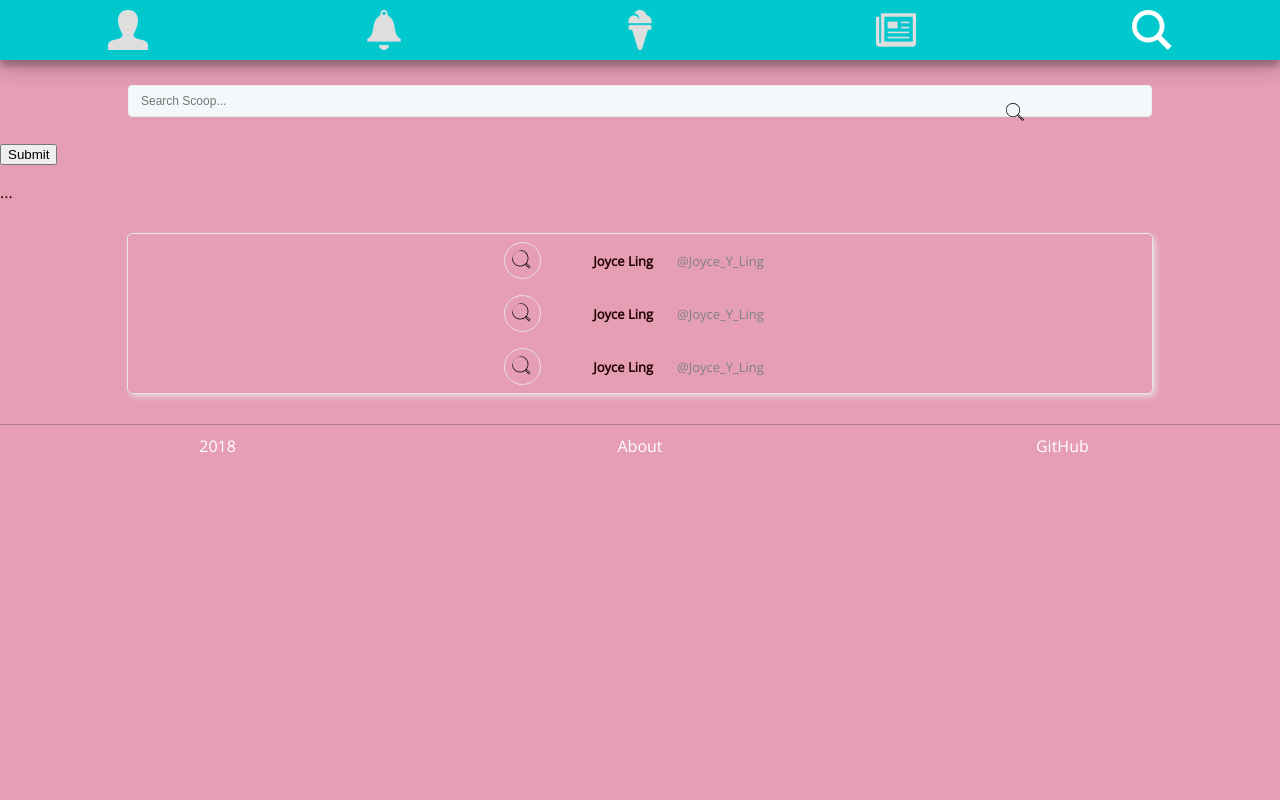
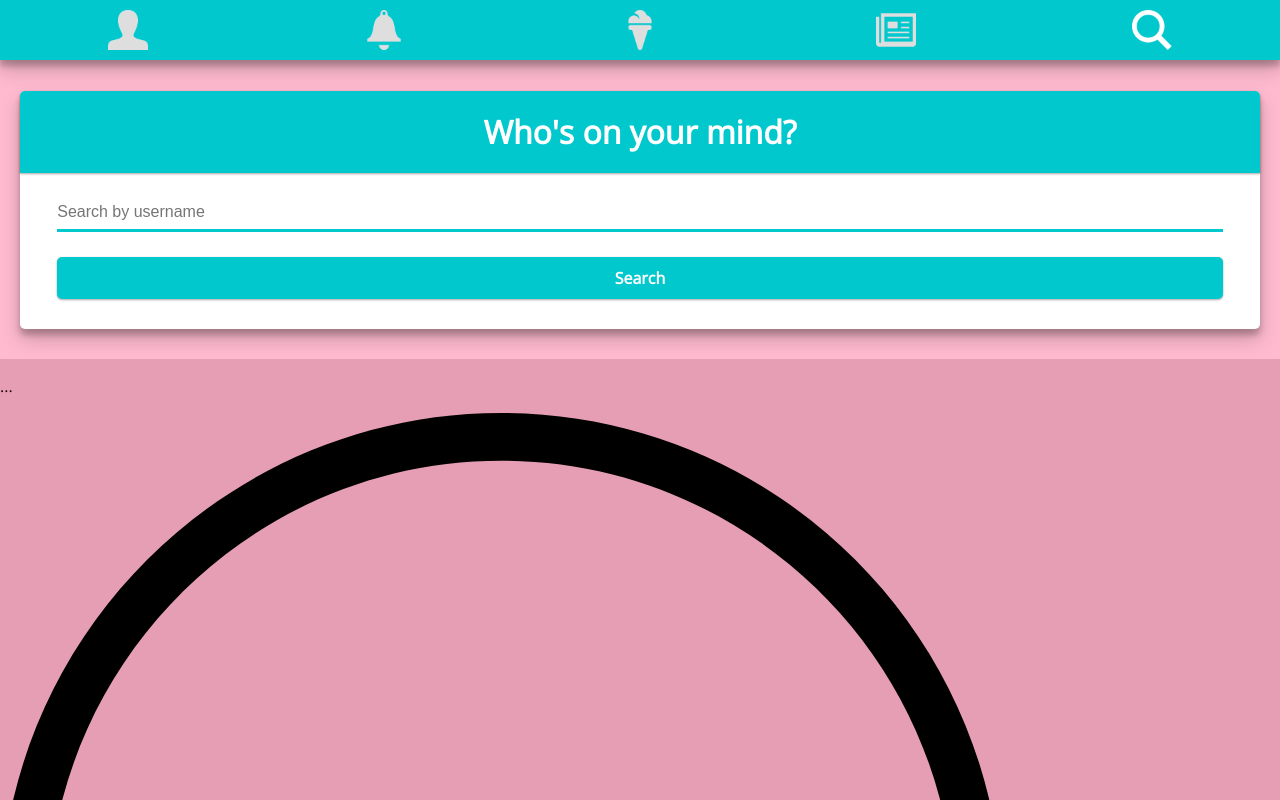
Before and after one commit to chingu-voyage4/Bears-Team-1, a React (Create React App) app: page /search in a window 1280 px wide. Shown: the top 800 px of the page. Built offline with nearby package versions, Linux system fonts and the light colour scheme.

Commit message:
Added material design styling

```diff
--- a/src/App.css
+++ b/src/App.css
@@ -415,6 +415,77 @@ body {
 }
 
 .search--container {
+  background: #ffbacf;
+  padding: 10px;
+}
+
+.search {
+  background: #ffffff;
+  margin: 20px 10px;
+  padding: 0;
+  text-align: center;
+  color: #200;
+  box-shadow: 0 10px 20px rgba(0, 0, 0, 0.19), 0 6px 6px rgba(0, 0, 0, 0.23);
+  border-radius: 5px;
+}
+
+.search--header {
+  padding: 30px 0px 30px 0px;
+  background: #00c8cd;
+  border-radius: 5px 5px 0 0;
+  color: #ffffff;
+  box-shadow: 0 1px 3px rgba(0, 0, 0, 0.12), 0 1px 2px rgba(0, 0, 0, 0.24);
+}
+
+.search--form {
+  margin: 0 auto;
+  padding: 0;
+  width: 94%;
+}
+
+.search--input {
+  margin: 0;
+  padding: 8px 0;
+  width: 100%;
+  border: none;
+  border-bottom: 3px solid #00c8cd;
+  background: #ffffff;
+  resize: none;
+  font-size: 16px;
+}
+
+.search--input:focus {
+  outline: 0;
+}
+
+.search--form--submit-button {
+  font-size: 14px;
+  width: 100%;
+  margin: 25px 0px 30px 0px;
+  padding: 10px;
+  background: #00c8cd;
+  border: 0px solid #e59eb4;
+  border-radius: 5px;
+  font-weight: bold;
+  font-family: "Open Sans", sans-serif;
+  cursor: pointer;
+  font-size: 16px;
+  color: #ffffff;
+  box-shadow: 0 1px 3px rgba(0, 0, 0, 0.12), 0 1px 2px rgba(0, 0, 0, 0.24);
+}
+
+.search--form--submit-button:focus {
+  outline: 0;
+}
+
+.search--characters-remaining {
+  color: #666;
+}
+
+/*
+
+
+.search--container {
   width: 100%;
   vertical-align: middle;
   white-space: nowrap;
@@ -439,7 +510,7 @@ body {
 
 .search--input:focus {
   outline: none;
-  border: 2px solid #00c8cd;
+  border: 2px solid $brand-color-green;
 }
 
 .search--container img {
@@ -475,7 +546,8 @@ body {
 }
 
 .searchResults--container:hover {
-  background-color: #1bf9ff;
+  background-color: lighten($brand-color-green, 15%);
+  // border: 1px solid $brand-color;
 }
 
 .searchResults--container .avatar {
@@ -490,13 +562,14 @@ body {
 }
 
 .searchResults--list .name:hover {
-  color: #00969a;
+  color: darken($brand-color-green, 10%);
 }
 
 .searchResults--list .handle {
   color: grey;
 }
 
+*/
 .scoop--container {
   background: #ffbacf;
   padding: 10px;
--- a/src/App.scss
+++ b/src/App.scss
@@ -447,6 +447,77 @@ body {
 ////////////////////////////////////////
 
 .search--container {
+  background: $brand-color-lightpink;
+  padding: 10px;
+}
+
+.search {
+  background: $brand-color-white;
+  margin: 20px 10px;
+  padding: 0;
+  text-align: center;
+  color: $brand-color-black;
+  box-shadow: 0 10px 20px rgba(0, 0, 0, 0.19), 0 6px 6px rgba(0, 0, 0, 0.23);
+  border-radius: 5px;
+}
+
+.search--header {
+  padding: 30px 0px 30px 0px;
+  background: $brand-color-green;
+  border-radius: 5px 5px 0 0;
+  color: $brand-color-white;
+  box-shadow: 0 1px 3px rgba(0, 0, 0, 0.12), 0 1px 2px rgba(0, 0, 0, 0.24);
+}
+
+.search--form {
+  margin: 0 auto;
+  padding: 0;
+  width: 94%;
+}
+
+.search--input {
+  margin: 0;
+  padding: 8px 0;
+  width: 100%;
+  border: none;
+  border-bottom: 3px solid $brand-color-green;
+  background: $brand-color-white;
+  resize: none;
+  font-size: 16px;
+}
+
+.search--input:focus {
+  outline: 0;
+}
+
+.search--form--submit-button {
+  font-size: 14px;
+  width: 100%;
+  margin: 25px 0px 30px 0px;
+  padding: 10px;
+  background: $brand-color-green;
+  border: 0px solid $brand-color-pink;
+  border-radius: 5px;
+  font-weight: bold;
+  font-family: $main-font;
+  cursor: pointer;
+  font-size: $font-size;
+  color: $brand-color-white;
+  box-shadow: 0 1px 3px rgba(0, 0, 0, 0.12), 0 1px 2px rgba(0, 0, 0, 0.24);
+}
+
+.search--form--submit-button:focus {
+  outline: 0;
+}
+
+.search--characters-remaining {
+  color: $brand-color-gray;
+}
+
+/*
+
+
+.search--container {
   width: 100%;
   vertical-align: middle;
   white-space: nowrap;
@@ -529,6 +600,8 @@ body {
 .searchResults--list .handle {
   color: grey;
 }
+
+*/
 
 ////////////////////////////////////////
 ///// Scoop
--- a/src/components/SearchBar.js
+++ b/src/components/SearchBar.js
@@ -36,20 +36,28 @@ class SearchBar extends Component {
     return (
       <div>
         <div className="search--container">
-          <form onSubmit={this.handleSubmit} className="">
+          <div className="search">
+            <h1 className="search--header">Who's on your mind?</h1>
+            <form onSubmit={this.handleSubmit} className="search--form">
               <input
                 className="search--input"
                 type="text"
                 value={this.state.searchText}
                 onChange={this.handleChange}
-              placeholder="Search Scoop..."
+                placeholder="Search by username"
               />
-            <img src={search} alt="search" className="search--icon" />
+              {
+                //<img src={search} alt="search" className="search--icon" />
+              }
 
-            <input type="submit" value="Submit" className="" />
+              <input
+                type="submit"
+                value="Search"
+                className="search--form--submit-button"
+              />
             </form>
           </div>
-
+        </div>
         <div>
           {searchResults === "" ? <p>...</p> : JSON.stringify(searchResults)}
         </div>
```
Lines whose indentation alone changed are shown as unchanged.
